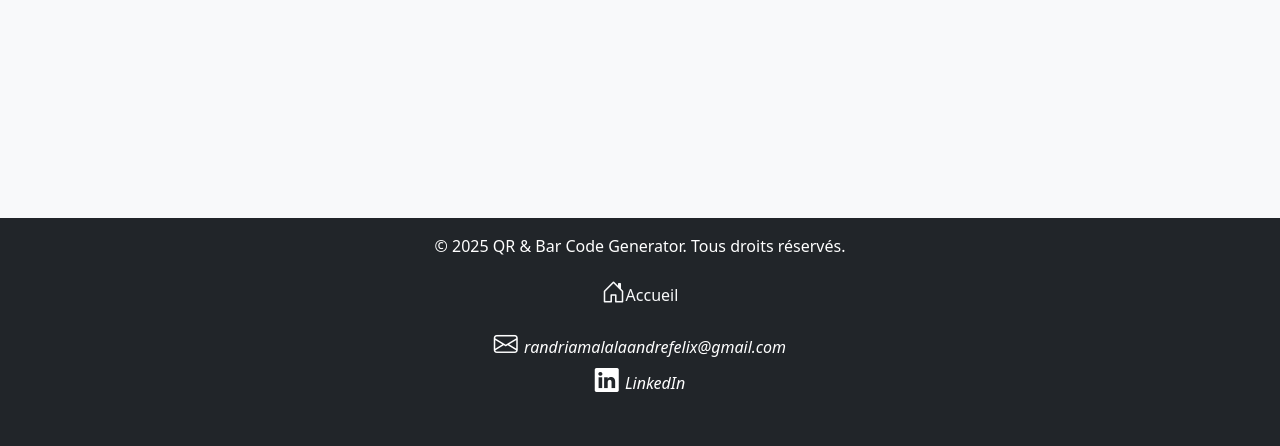
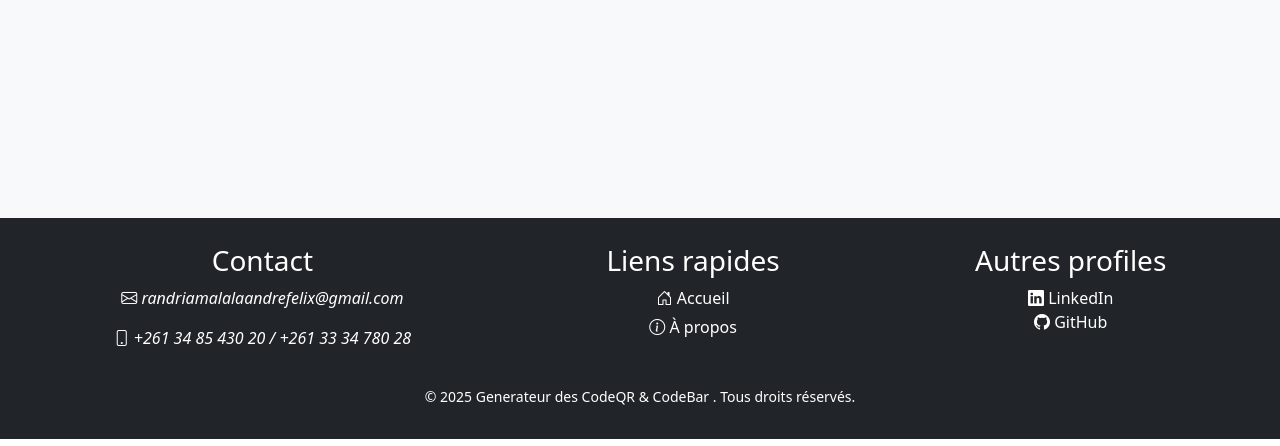
Before and after one commit to randriamalala5/qr-bar-encoding, a Flask app: page / in a window 1280 px wide. Shown: the part 970-1416 px from the top of the page. Run offline with Flask 2, Linux system fonts and the light colour scheme; some web fonts are replaced.

Commit message:
Modifications du footer

```diff
--- a/main.py
+++ b/main.py
@@ -12,9 +12,9 @@ import io
 
 app = Flask(__name__)
 
-@app.route('/google')
+@app.route('/git')
 def redirection_google():
-    return redirect('http://www.google.com')
+    return redirect('https://github.com/randriamalala5')
 
 @app.route('/mail')
 def redirection_mail():
@@ -61,7 +61,6 @@ def qrcodegen():
 
 @app.route('/barcodegen', methods=['GET', 'POST'])
 def barcodegen():
-    #data = "132jgdlkfjg3"   Variable pour stocker le QR Code
     bar_code_data = None
     phqr = random.choice(['Entrez le texte à générer ici.',"Votre texte s'il vous plait.",'Veillez saisir votre texte ici.'])
     phbc = random.choice(['Entrez le texte à générer ici.',"Votre texte s'il vous plait.",'Veillez saisir votre texte ici.'])
@@ -73,8 +72,6 @@ def barcodegen():
                 "code128",
                 text,
                 writer = ImageWriter())
-            #filename = code128.save("barcode_code128")
-            #print(f"Code-barres genere : {barcode__}.png ")
             buffer = io.BytesIO()
             code128.write(buffer)
             image = Image.open(buffer)
--- a/static/css/css.css
+++ b/static/css/css.css
@@ -4,16 +4,10 @@ body{
 }
 
 
-header, footer{
-    background-color: white;
-}
 footer {
 	margin-top: 300px;
 }
 
-i>a{
-	font-size: 16px;
-}
 
 textarea{
     max-width: 380px;
@@ -21,6 +15,11 @@ textarea{
     min-width: 380px;
     min-height: 200px;
 }
+
+li>a>i, .footer-section>*>i, .footer-section>*>*>i {
+    font-size: 16px; /* Ajuste selon ton besoin */
+}
+
 
 #navbarmain{
 	margin-bottom:0;
@@ -59,7 +58,42 @@ footer a:hover i {
 	display: none;
 }
 
-.no_ul{
+.no_ul,#no_ul{
 	text-decoration: none;
 	color: white;
+	font-size: 16px;
 }
+
+footer {
+        background: #222;
+        color: #fff;
+        padding: 20px 0;
+        text-align: center;
+    }
+.footer-container {
+        display: flex;
+        justify-content: space-around;
+        flex-wrap: wrap;
+    }
+.footer-section {
+        margin: 10px;
+    }
+
+.footer-section ul {
+        list-style: none;
+        padding: 0;
+    }
+
+.footer-section ul li {
+        margin: 5px 0;
+    }
+
+.footer-section a {
+        color: #fff;
+        text-decoration: none;
+    }
+
+.footer-bottom {
+        margin-top: 10px;
+        font-size: 14px;
+    }
--- a/templates/index.html
+++ b/templates/index.html
@@ -114,20 +114,48 @@
 </body>
 
 <footer class="bg-dark text-white text-center p-3">
-    <p>&copy; <span id="year"></span> QR & Bar Code Generator. Tous droits réservés.</p>
+    <!--<p>&copy; <span id="year"></span> QR & Bar Code Generator. Tous droits réservés.</p>
 	<div>
 		<div>
 			<nav>
-				<a href="/" class="text-light text-decoration-none"><i class="bi bi-house-door"></i>Accueil</a>
+				<a id = "no_ul" href="/" class="text-light text-decoration-none"><i class="bi bi-house-door">Accueil</i></a>
 			</nav>
 		</div>
-		<div class="text-left p-3"><!-- class="mt-2"-->
-			<i class="bi bi-envelope"> <a class = 'no_ul' href = '/mail'>randriamalalaandrefelix@gmail.com</a></i>
+		<div class="text-left p-3"><!-- class="mt-2"
+			<label class = 'ext-light text-decoration-none'> <i class="bi bi-envelope"> randriamalalaandrefelix@gmail.com </i></label>
 			<p>
-			<i class="bi bi-linkedin"> <a class = 'no_ul' href='/in'>LinkedIn</a></i>
+				 <label class = 'ext-light text-decoration-none'><i class="bi bi-phone"> +261 34 85 430 20 / +261 33 34 780 28 </i></label>
+			</p>
+			<p>
+				<a class = 'ext-light text-decoration-none' href='/in'> <i class="bi bi-linkedin"> LinkedIn </i> </a>
 			</p>
 		</div>
-	</div>
+	</div>-->
+
+
+	<div class="footer-container">
+        <div class="footer-section">
+            <h3>Contact</h3>
+            <p><i class="bi bi-envelope"> randriamalalaandrefelix@gmail.com </i></p>
+            <p><i class="bi bi-phone"> +261 34 85 430 20 / +261 33 34 780 28 </i></p>
+        </div>
+        <div class="footer-section">
+            <h3>Liens rapides</h3>
+            <ul>
+                <li><a href="/"><i class="bi bi-house-door"></i> Accueil</a></li>
+                <li><a href="#"><i class="bi bi-info-circle"></i> À propos</a></li>
+                <!--<li><a href="#"><i class="bi bi-briefcase"> Services</i></a></li>-->
+            </ul>
+        </div>
+        <div class="footer-section">
+            <h3>Autres profiles</h3>
+            <a href="/in"><i class="bi bi-linkedin"></i> LinkedIn</a>
+			<p><a href="git"><i class="bi bi-github"></i> GitHub</a></p>
+        </div>
+    </div>
+    <div class="footer-bottom">
+		<p>&copy; <span id="year"></span> Generateur des CodeQR & CodeBar . Tous droits réservés.</p>
+    </div>
 
 </footer>
 
```
